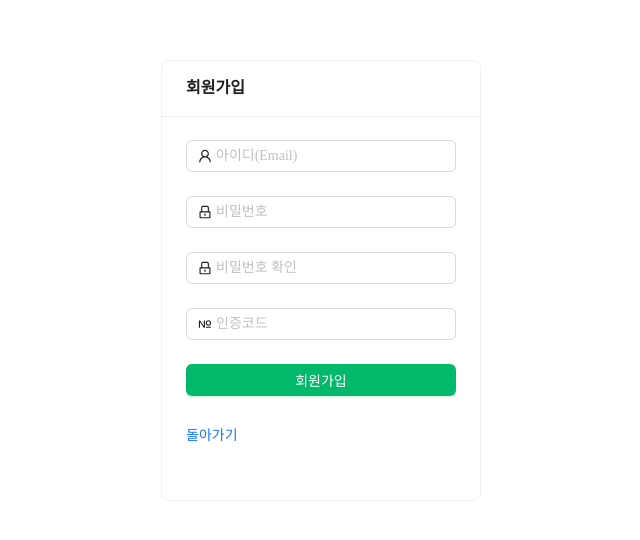
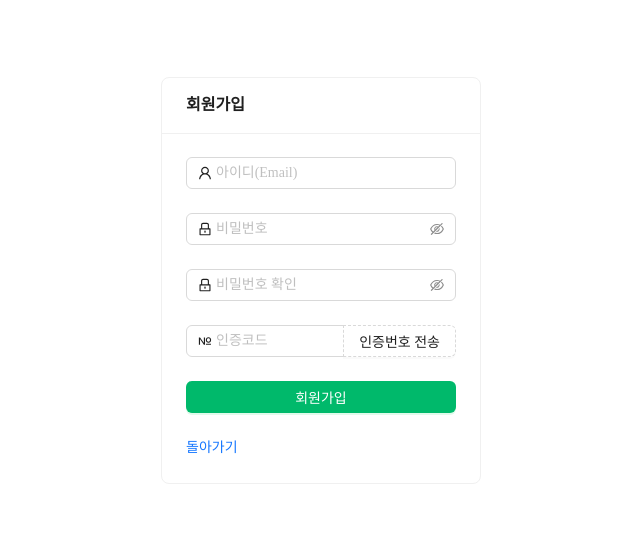
Before and after one commit to coldrain-f/antd-dashboard, a React (Create React App) app: page /join in a window 1280 px wide. Shown: the part 120-660 px from the top of the page, without its empty margins (319-959 px from the left). Built offline with nearby package versions, Linux system fonts and the light colour scheme.

Commit message:
Add: 로그인 & 회원가입 기본 validator 기능 추가

```diff
--- a/src/CloudLogin.tsx
+++ b/src/CloudLogin.tsx
@@ -10,6 +10,7 @@ import {
   Card,
   Checkbox,
   Typography,
+  Divider,
 } from "antd";
 import { useNavigate } from "react-router-dom";
 
@@ -23,6 +24,8 @@ const { Link } = Typography;
 
 const CloudLogin: React.FC = () => {
   const navigate = useNavigate();
+
+  const [passwordVisible, setPasswordVisible] = React.useState(false);
 
   const onFinish: FormProps<FieldType>["onFinish"] = (values) => {
     console.log("Success: ", values);
@@ -57,21 +60,22 @@ const CloudLogin: React.FC = () => {
               <Form.Item<FieldType>
                 name="username"
                 rules={[
-                  { required: true, message: "아이디를 입력해 주세요!" },
-                  { type: "email", message: "올바른 이메일 형식이 아닙니다!" },
+                  { required: true, message: "아이디를 입력해 주세요." },
+                  { type: "email", message: "올바른 이메일 형식이 아닙니다." },
                 ]}
+                hasFeedback
               >
                 <Input prefix={<UserOutlined />} placeholder="아이디(Email)" />
               </Form.Item>
               <Form.Item<FieldType>
                 name="password"
                 rules={[
-                  { required: true, message: "비밀번호를 입력해 주세요!" },
+                  { required: true, message: "비밀번호를 입력해 주세요." },
                 ]}
+                hasFeedback
               >
-                <Input
+                <Input.Password
                   prefix={<LockOutlined />}
-                  type="password"
                   placeholder="비밀번호"
                 />
               </Form.Item>
@@ -85,11 +89,20 @@ const CloudLogin: React.FC = () => {
                   로그인
                 </Button>
               </Form.Item>
-
-              <Form.Item>
+            </Form>
+            <Row justify="start">
+              <Col>
+                <Link href="/">아이디 찾기</Link>
+                <Divider type="vertical" />
+              </Col>
+              <Col>
+                <Link href="/">비밀번호 찾기</Link>
+                <Divider type="vertical" />
+              </Col>
+              <Col>
                 <Link href="/join">회원가입</Link>
-              </Form.Item>
-            </Form>
+              </Col>
+            </Row>
           </Card>
         </Col>
       </Row>
--- a/src/CloudSignUp.tsx
+++ b/src/CloudSignUp.tsx
@@ -6,12 +6,12 @@ import {
   FieldNumberOutlined,
   NumberOutlined,
 } from "@ant-design/icons";
-import { Button, Row, Col, Card, Form, Input, Typography } from "antd";
+import { Button, Row, Col, Card, Form, Input, Typography, Space } from "antd";
 
 type FieldType = {
   username?: string;
   password?: string;
-  passwordConfirm?: string;
+  confirmPassword?: string;
   email?: string;
 };
 
@@ -37,9 +37,10 @@ const CloudSignUp: React.FC = () => {
               <Form.Item<FieldType>
                 name="username"
                 rules={[
-                  { required: true, message: "아이디를 입력해 주세요!" },
-                  { type: "email", message: "올바른 이메일 형식이 아닙니다!" },
+                  { required: true, message: "아이디를 입력해 주세요." },
+                  { type: "email", message: "올바른 이메일 형식이 아닙니다." },
                 ]}
+                hasFeedback
               >
                 <Input prefix={<UserOutlined />} placeholder="아이디(Email)" />
               </Form.Item>
@@ -47,34 +48,49 @@ const CloudSignUp: React.FC = () => {
               <Form.Item<FieldType>
                 name="password"
                 rules={[
-                  { required: true, message: "비밀번호를 입력해 주세요!" },
+                  { required: true, message: "비밀번호를 입력해 주세요." },
                 ]}
+                hasFeedback
               >
-                <Input
+                <Input.Password
                   prefix={<LockOutlined />}
-                  type="password"
                   placeholder="비밀번호"
                 />
               </Form.Item>
 
               <Form.Item<FieldType>
-                name="passwordConfirm"
+                name="confirmPassword"
                 rules={[
-                  { required: true, message: "비밀번호 확인을 입력해 주세요!" },
+                  { required: true, message: "비밀번호 확인을 입력해 주세요." },
+                  ({ getFieldValue }) => ({
+                    validator(_, value) {
+                      if (!value || getFieldValue("password") === value) {
+                        return Promise.resolve();
+                      }
+                      return Promise.reject(
+                        new Error("비밀번호가 일치하지 않습니다.")
+                      );
+                    },
+                  }),
                 ]}
+                hasFeedback
               >
-                <Input
+                <Input.Password
                   prefix={<LockOutlined />}
-                  type="password"
                   placeholder="비밀번호 확인"
                 />
               </Form.Item>
 
               <Form.Item name="auth-code">
-                <Input
-                  prefix={<FieldNumberOutlined />}
-                  placeholder="인증코드"
-                />
+                <Space.Compact style={{ width: "100%" }}>
+                  <Input
+                    prefix={<FieldNumberOutlined />}
+                    placeholder="인증코드"
+                    type="number"
+                    maxLength={6}
+                  />
+                  <Button type="dashed">인증번호 전송</Button>
+                </Space.Compact>
               </Form.Item>
 
               <Form.Item>
@@ -82,11 +98,12 @@ const CloudSignUp: React.FC = () => {
                   회원가입
                 </Button>
               </Form.Item>
-
-              <Form.Item>
+            </Form>
+            <Row justify="start">
+              <Col>
                 <Link href="/">돌아가기</Link>
-              </Form.Item>
-            </Form>
+              </Col>
+            </Row>
           </Card>
         </Col>
       </Row>
```
